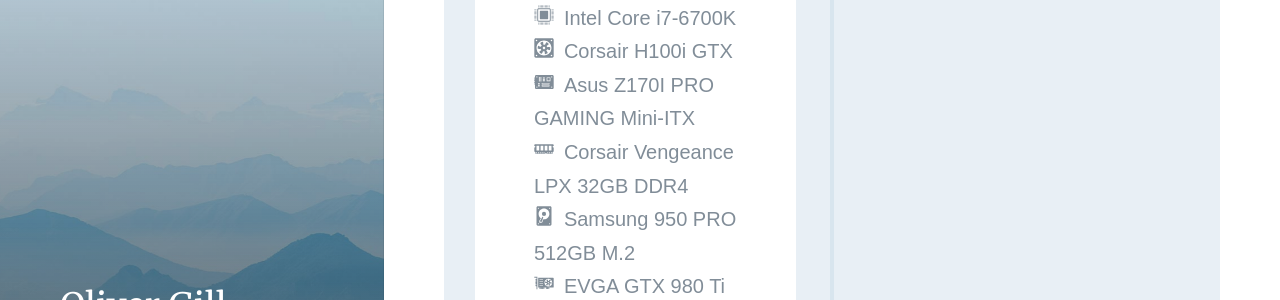
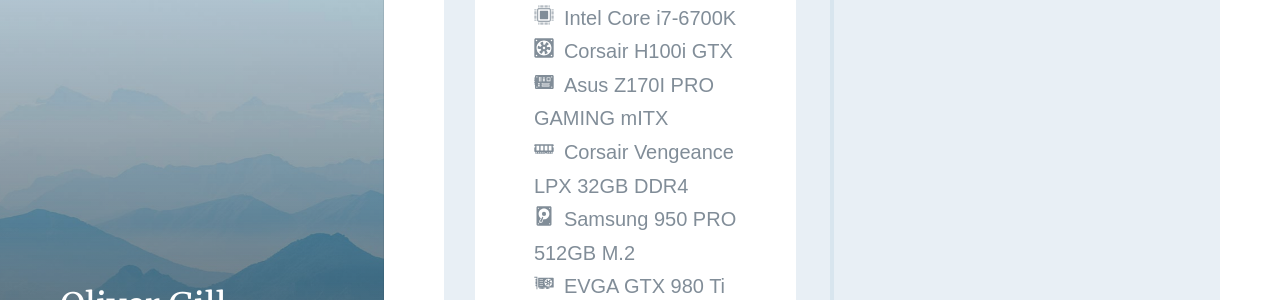
Before and after one commit to olivergillcom/olivergillblog.github.io, a Jekyll site: the page built from _pages/technology.md, in a window 1280 px wide and 900 px high, scrolled down 2249 px. Shown: the part 186-486 px from the top of the window. Built offline with Jekyll 4.4.1, drawn with Linux system fonts in a browser that asks for light colours; nearby versions of some CDN libraries; some web fonts are replaced; some of the changed text lies outside the part shown.

Commit message:
itx stuff

```diff
--- a/_pages/technology.md
+++ b/_pages/technology.md
@@ -73,7 +73,7 @@ featured_image: /images/demo/demo-portrait.jpg
           <ul>
             <li class="cpu">Intel Core i7-6700K</li>
             <li class="cooler">Corsair H100i GTX</li>
-            <li class="motherboard">Asus Z170I PRO GAMING Mini-ITX</li>
+            <li class="motherboard">Asus Z170I PRO GAMING mITX</li>
             <li class="memory">Corsair Vengeance LPX 32GB DDR4</li>
             <li class="storage">Samsung 950 PRO 512GB M.2</li>
             <li class="gpu">EVGA GTX 980 Ti FTW</li>
@@ -102,7 +102,7 @@ featured_image: /images/demo/demo-portrait.jpg
           <ul>
             <li class="cpu">Intel Core i5-4690 @3.7GHz</li>
             <li class="cooler">Arctic Freezer 11 LP</li>
-            <li class="motherboard">Asus H81I-PLUS Mini-ITX</li>
+            <li class="motherboard">Asus H81I-PLUS mITX</li>
             <li class="memory">Corsair Vengeance LP 16GB DDR4</li>
             <li class="storage">Samsung 840 EVO 250GB</li>
             <li class="gpu">EVGA GTX 960 2GB SSC ACX 2.0+</li>
```
